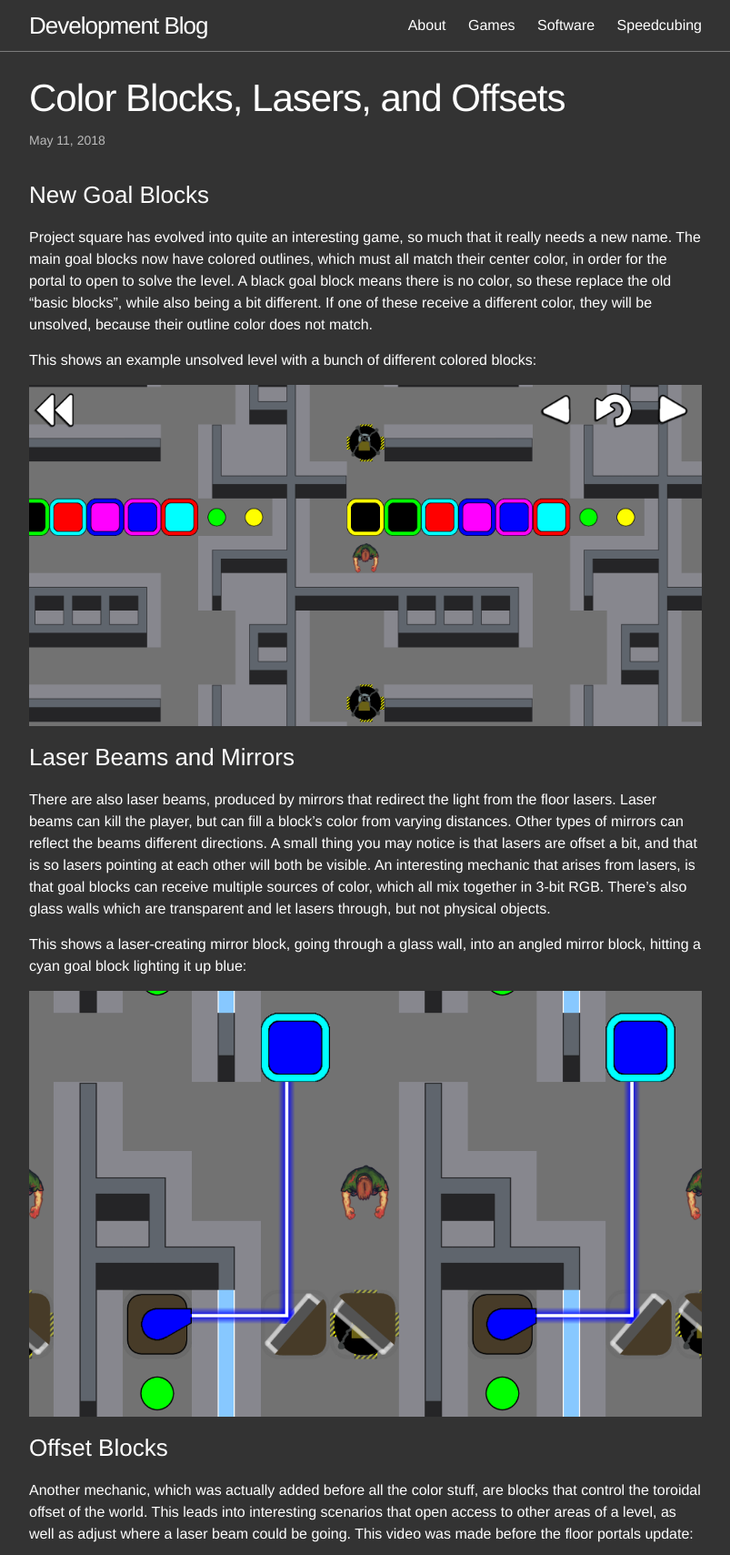
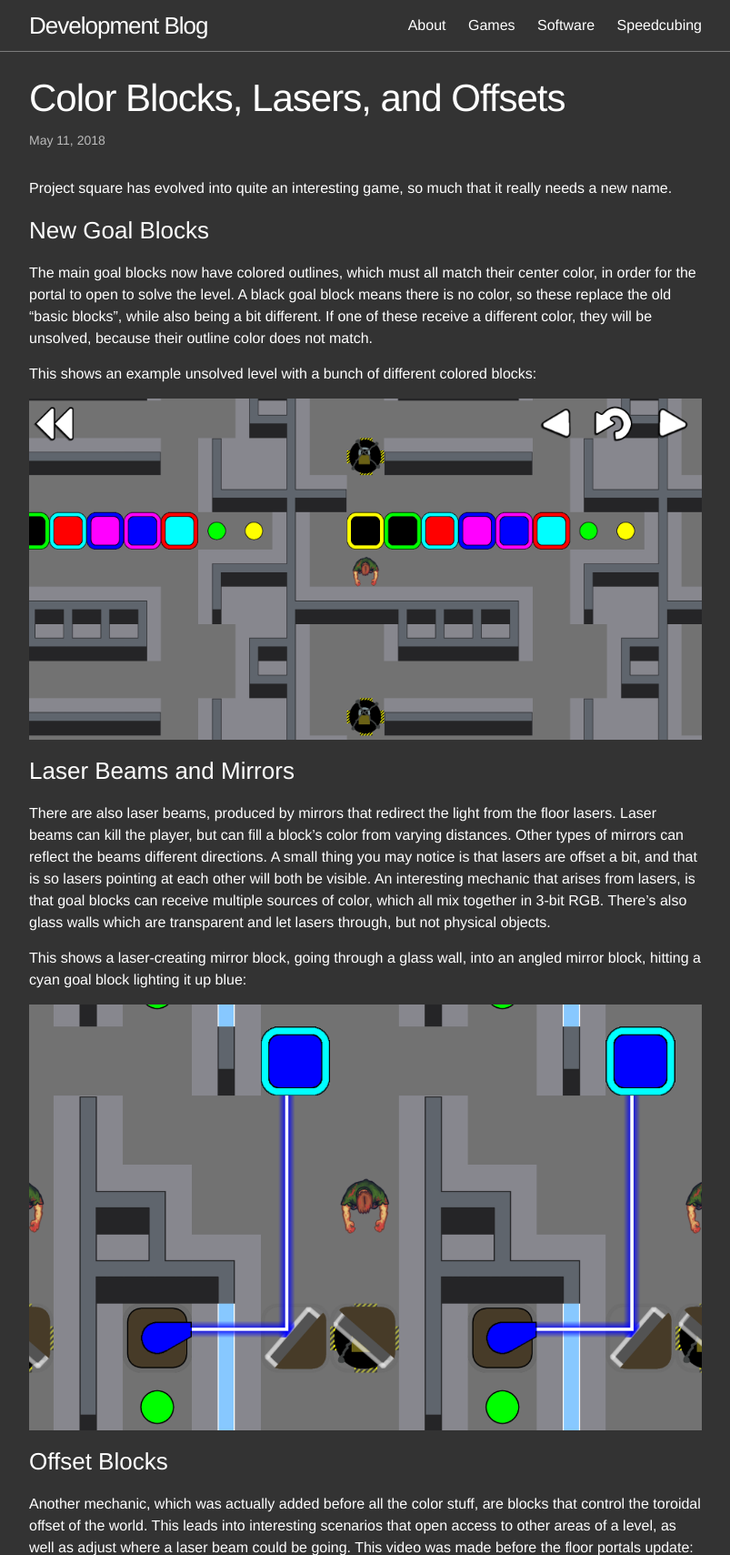
Before and after one commit to ayebear/ayebear-website, a Jekyll site: the page built from _posts/2018-05-11-color-blocks.md, in a window 1280 px wide, cut to the strip 0-1709 px from the top of the page. Shown: the whole strip at 91% size, without its empty margins (238-1041 px from the left). Built offline with Jekyll 4.4.1, drawn with Linux system fonts in a browser that asks for light colours.

Commit message:
Styling fixes

```diff
--- a/_posts/2018-05-11-color-blocks.md
+++ b/_posts/2018-05-11-color-blocks.md
@@ -5,9 +5,11 @@
 categories: gamedev
 ---
 
+Project square has evolved into quite an interesting game, so much that it really needs a new name.
+
 ### New Goal Blocks
 
-Project square has evolved into quite an interesting game, so much that it really needs a new name. The main goal blocks now have colored outlines, which must all match their center color, in order for the portal to open to solve the level. A black goal block means there is no color, so these replace the old "basic blocks", while also being a bit different. If one of these receive a different color, they will be unsolved, because their outline color does not match.
+The main goal blocks now have colored outlines, which must all match their center color, in order for the portal to open to solve the level. A black goal block means there is no color, so these replace the old "basic blocks", while also being a bit different. If one of these receive a different color, they will be unsolved, because their outline color does not match.
 
 This shows an example unsolved level with a bunch of different colored blocks:
 
@@ -25,7 +27,7 @@
 
 Another mechanic, which was actually added before all the color stuff, are blocks that control the toroidal offset of the world. This leads into interesting scenarios that open access to other areas of a level, as well as adjust where a laser beam could be going. This video was made before the floor portals update:
 
-<iframe width="800" height="450" src="//www.youtube.com/embed/2KVfWzFR-eU" frameborder="0" allowfullscreen></iframe>
+<iframe class="youtube-embed" src="//www.youtube.com/embed/2KVfWzFR-eU" frameborder="0" allowfullscreen></iframe>
 
 ### Floor Portals
 
--- a/_sass/_layout.scss
+++ b/_sass/_layout.scss
@@ -234,3 +234,13 @@
         }
     }
 }
+
+
+/**
+ * Youtube Embed
+ */
+.youtube-embed {
+    width: -webkit-calc(50% - (#{$spacing-unit} / 2));
+    width:         calc(50% - (#{$spacing-unit} / 2));
+    height: auto;
+}
```
